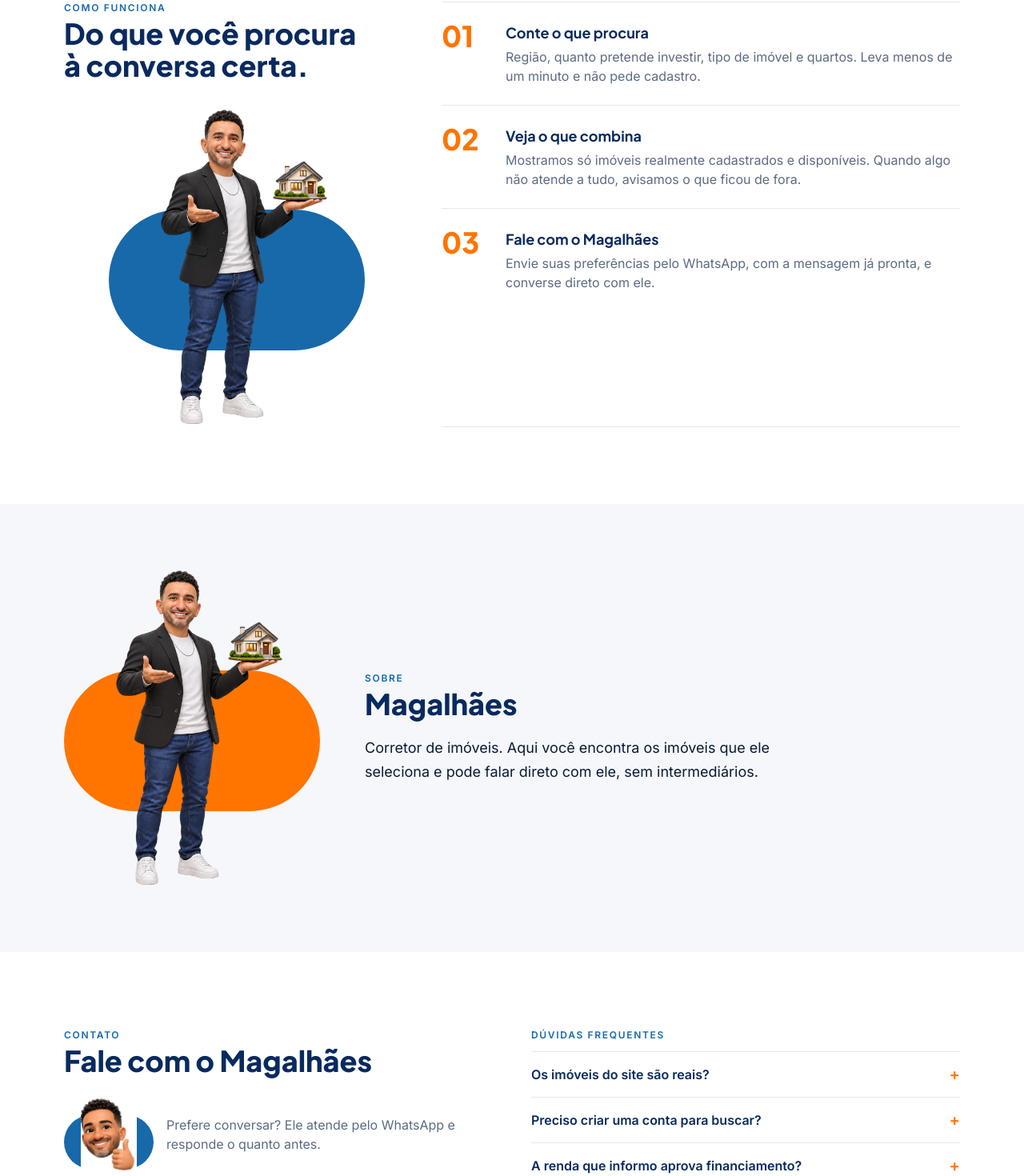
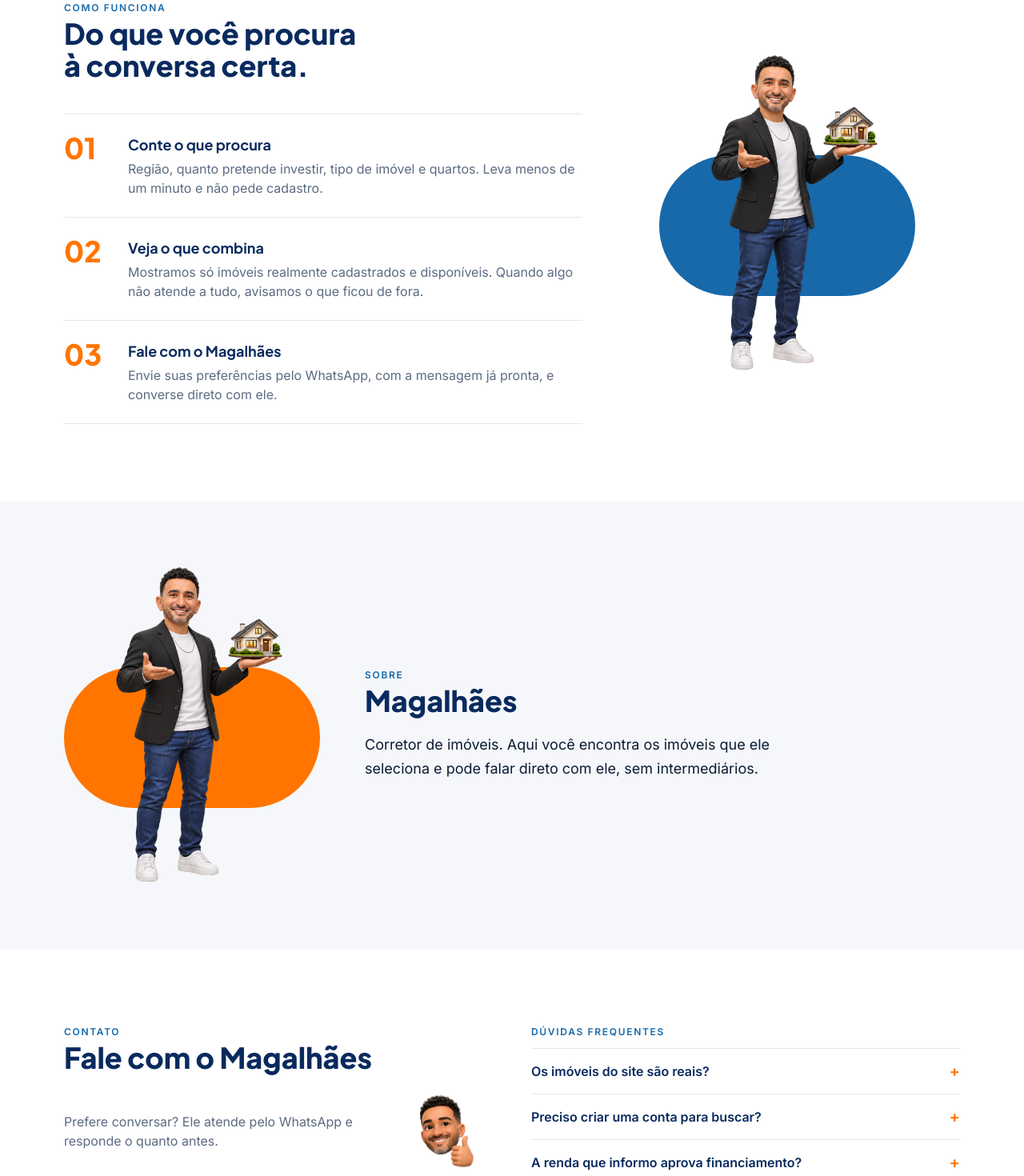
Before and after one commit to R4elDev/MAGALHES-CORRETOR-papai-, a Next.js app: page / in a window 1280 px wide. Shown: the part 1660-3130 px from the top of the page at 80% size. Built offline with nearby package versions, Linux system fonts and the light colour scheme; no server answers; the database is empty.

Commit message:
fix(ui): alternar lados e manter rosto sem faixa ou fundo

```diff
--- a/app/globals.css
+++ b/app/globals.css
@@ -96,15 +96,12 @@ h3 {
   position: absolute;
   inset: 0;
   opacity: 1;
-  transform: translateX(0);
+  transform: scale(1);
   transition: opacity 240ms var(--ease-out-strong), transform 240ms var(--ease-out-strong);
 }
 .character-band[data-visible="false"] {
   opacity: 0;
-  transform: translateX(-24px);
-}
-.character-band--orange[data-visible="false"] {
-  transform: translateX(24px);
+  transform: scale(0.97);
 }
 .character-band__pill {
   position: absolute;
@@ -124,9 +121,6 @@ h3 {
   height: 6rem;
   aspect-ratio: auto;
   margin: 0;
-}
-.character-slot--face .character-band__pill {
-  inset: 25% 0 5%;
 }
 @media (max-width: 767px) {
   .character-slot--house {
--- a/components/site/home/character-band.tsx
+++ b/components/site/home/character-band.tsx
@@ -42,7 +42,7 @@ export function CharacterBand({ color, variant = "house", className = "" }: Prop
   return (
     <div ref={slot} aria-hidden="true" className={`character-slot character-slot--${variant} ${className}`}>
       <div className={`character-band character-band--${color}`} data-visible={visible}>
-        <span className="character-band__pill" />
+        {variant === "house" && <span className="character-band__pill" />}
         <Image
           src={variant === "house" ? "/magalhaes/corpo/pose-casa-transparente-v1.png" : "/magalhaes/rosto/10_joia_aprovacao.png"}
           alt=""
--- a/components/site/home/contact-faq.tsx
+++ b/components/site/home/contact-faq.tsx
@@ -26,8 +26,8 @@ export function ContactFaq({ settings, whatsappHref }: { settings: SiteSettings
           <p className="text-xs font-semibold uppercase tracking-[0.14em] text-blue">Contato</p>
           <h2 className="mt-1 text-3xl font-extrabold text-navy md:text-4xl">Fale com o Magalhães</h2>
           <div className="mt-6 flex items-center gap-4">
+            <p className="text-pretty text-muted">Prefere conversar? Ele atende pelo WhatsApp e responde o quanto antes.</p>
             <CharacterBand color="blue" variant="face" />
-            <p className="text-pretty text-muted">Prefere conversar? Ele atende pelo WhatsApp e responde o quanto antes.</p>
           </div>
           <div className="mt-6 grid gap-3">
             {whatsappHref && (
--- a/components/site/home/how-it-works.tsx
+++ b/components/site/home/how-it-works.tsx
@@ -9,11 +9,11 @@ const STEPS = [
 export function HowItWorks() {
   return (
     <section id="como-funciona" className="mx-auto max-w-6xl px-4 pt-24">
-      <div className="grid gap-10 md:grid-cols-[0.8fr_1.2fr]">
+      <div className="grid items-center gap-10 md:grid-cols-[1.2fr_0.8fr]">
+        <div className="grid gap-10">
           <div>
             <p className="text-xs font-semibold uppercase tracking-[0.14em] text-blue">Como funciona</p>
             <h2 className="mt-1 text-3xl font-extrabold text-navy md:text-4xl">Do que você procura à conversa certa.</h2>
-          <CharacterBand color="blue" className="mt-8" />
           </div>
           <ol className="divide-y divide-border border-y border-border">
             {STEPS.map((s) => (
@@ -27,6 +27,8 @@ export function HowItWorks() {
             ))}
           </ol>
           </div>
+        <CharacterBand color="blue" />
+      </div>
     </section>
   );
 }
```
Also changed, not shown: 1 other file (tests, documents, lock files or other folders). Lines whose indentation alone changed are shown as unchanged.
